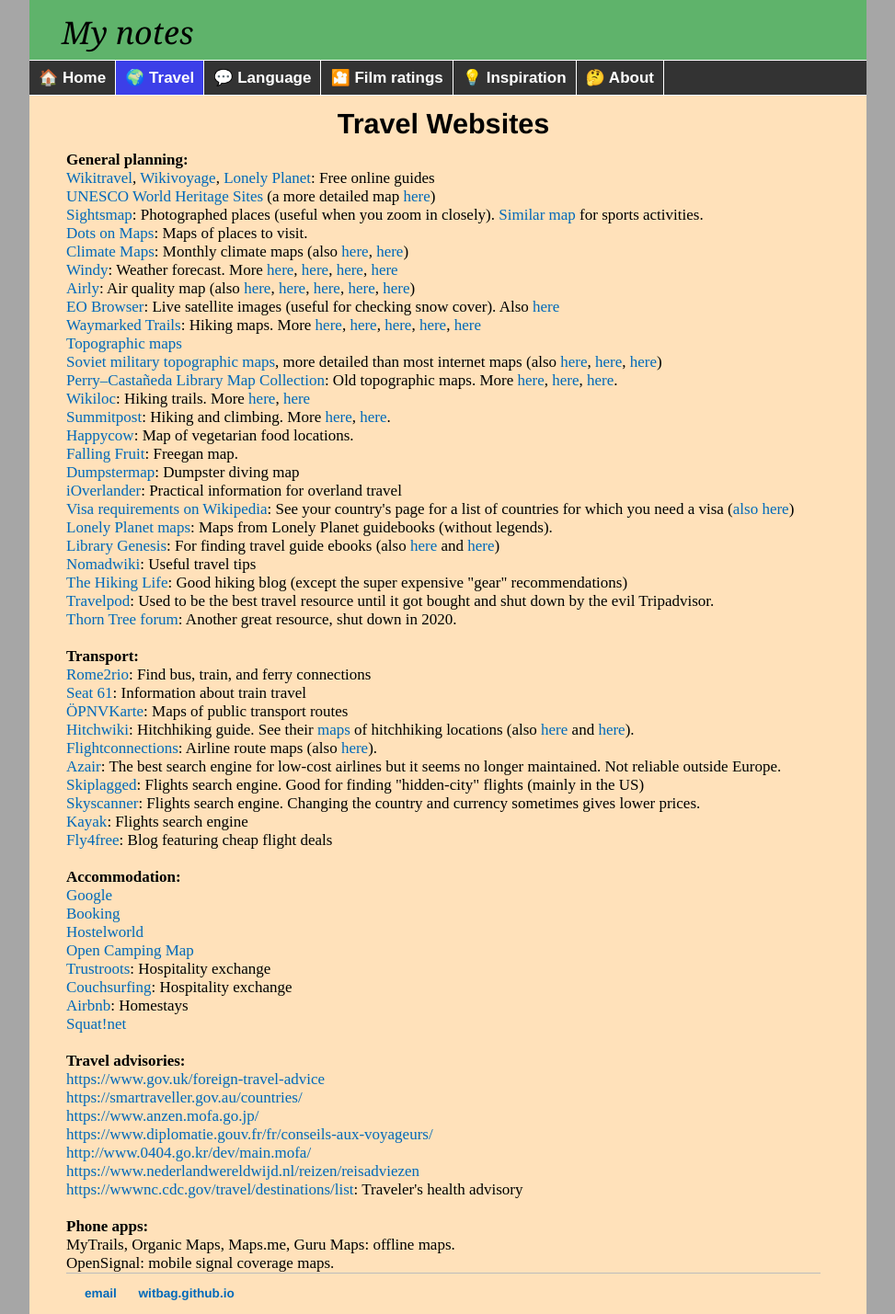
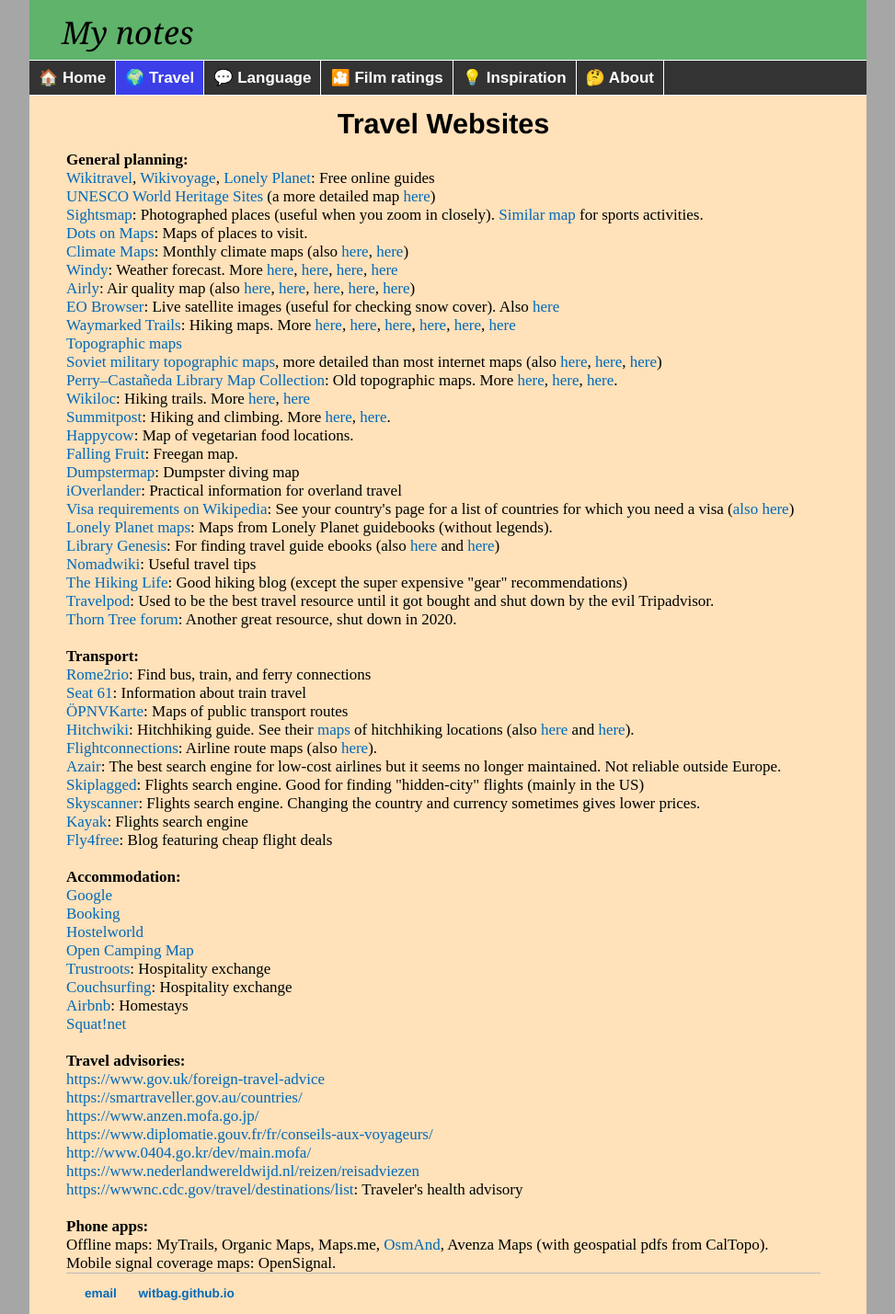
Before and after one commit to witbag/witbag.github.io, a Jekyll site: the page built from travel/resources.html, in a window 1280 px wide. Shown: the whole page at 92% size, without its empty margins (153-1126 px from the left). Built offline with Jekyll 4.4.1, drawn with Linux system fonts in a browser that asks for light colours.

Commit message:
Update resources.html

```diff
--- a/travel/resources.html
+++ b/travel/resources.html
@@ -17,7 +17,7 @@
 <a href="https://www.windy.com/-Temperature-temp" target=_blank>Windy</a>: Weather forecast. More <a href="https://www.meteoblue.com/en/weather/forecast/meteogramweb/" target=_blank>here</a>, <a href="https://www.mountain-forecast.com/" target=_blank>here</a>, <a href="https://www.yr.no/en" target=_blank>here</a>, <a href="https://www.wunderground.com" target=_blank>here</a><br>
 <a href="https://airly.org/map/en/" target=_blank>Airly</a>: Air quality map (also <a href="http://berkeleyearth.lbl.gov/air-quality/main_map.php" target=_blank>here</a>, <a href="https://maps.s5p-pal.com/" target=_blank>here</a>, <a href="https://www.airvisual.com/air-quality-map" target=_blank>here</a>, <a href="https://ehp.niehs.nih.gov/cms/asset/b2e69e34-f2f6-4321-a4e8-6a4dd11462db/ehp.1408646.g003.jpg" target=_blank>here</a>, <a href="https://ars.els-cdn.com/content/image/1-s2.0-S0013935121000487-gr1_lrg.jpg" target=_blank>here</a>)<br>
 <a href="https://apps.sentinel-hub.com/eo-browser/" target=_blank>EO Browser</a>: Live satellite images (useful for checking snow cover). Also <a href="https://zoom.earth/maps/satellite-hd/" target=_blank>here</a><br>
-<a href="https://hiking.waymarkedtrails.org/" target=_blank>Waymarked Trails</a>: Hiking maps. More <a href="https://opentopomap.org" target=_blank>here</a>, <a href="https://en.mapy.cz/turisticka" target=_blank>here</a>, <a href="https://caltopo.com/map.html" target=_blank>here</a>, <a href="https://www.gaiagps.com/map/" target=_blank>here</a>, <a href="https://mc.bbbike.org/mc/" target=_blank>here</a><br>
+<a href="https://hiking.waymarkedtrails.org/" target=_blank>Waymarked Trails</a>: Hiking maps. More <a href="https://opentopomap.org" target=_blank>here</a>, <a href="https://en.mapy.cz/turisticka" target=_blank>here</a>, <a href="http://www.refuges.info/nav/" target=_blank>here</a>, <a href="https://caltopo.com/map.html" target=_blank>here</a>, <a href="https://www.gaiagps.com/map/" target=_blank>here</a>, <a href="https://mc.bbbike.org/mc/" target=_blank>here</a><br>
 <a href="https://en-au.topographic-map.com/maps/dy4z/Asia/" target=_blank>Topographic maps</a><br>
 <a href="https://www.geamap.com/en/soviet/" target=_blank>Soviet military topographic maps</a>, more detailed than most internet maps (also <a href="http://loadmap.net/en" target=_blank>here</a>, <a href="https://maps.vlasenko.net/soviet-military-topographic-map/" target=_blank>here</a>, <a href="https://iu.maps.arcgis.com/apps/webappviewer/index.html?id=3003eaf8107048aeabd74b74a1481cb4" target=_blank>here</a>)<br>
 <a href="http://legacy.lib.utexas.edu/maps/topo/" target=_blank>Perry–Castañeda Library Map Collection</a>: Old topographic maps. More <a href="https://csmgis.maps.arcgis.com/apps/OnePane/basicviewer/index.html?appid=a78c3bcfabe1497dba55185fb517f5ca" target=_blank>here</a>, <a href="https://csmgis.maps.arcgis.com/apps/OnePane/basicviewer/index.html?appid=a1e64a3700b441ebab55d0eec37b54a2" target=_blank>here</a>, <a href="http://legacy.lib.utexas.edu/maps/jog/" target=_blank>here</a>.<br>
@@ -67,5 +67,5 @@
 <a href="https://wwwnc.cdc.gov/travel/destinations/list" target=_blank>https://wwwnc.cdc.gov/travel/destinations/list</a>: Traveler's health advisory<br>
 <br>
 <a id="phone"></a><b>Phone apps:</b><br>
-MyTrails, Organic Maps, Maps.me, Guru Maps: offline maps.<br>
-OpenSignal: mobile signal coverage maps.<br>
+Offline maps: MyTrails, Organic Maps, Maps.me, <a href="https://f-droid.org/en/packages/net.osmand.plus/" target=_blank>OsmAnd</a>, Avenza Maps (with geospatial pdfs from CalTopo).<br>
+Mobile signal coverage maps: OpenSignal.<br>
```
